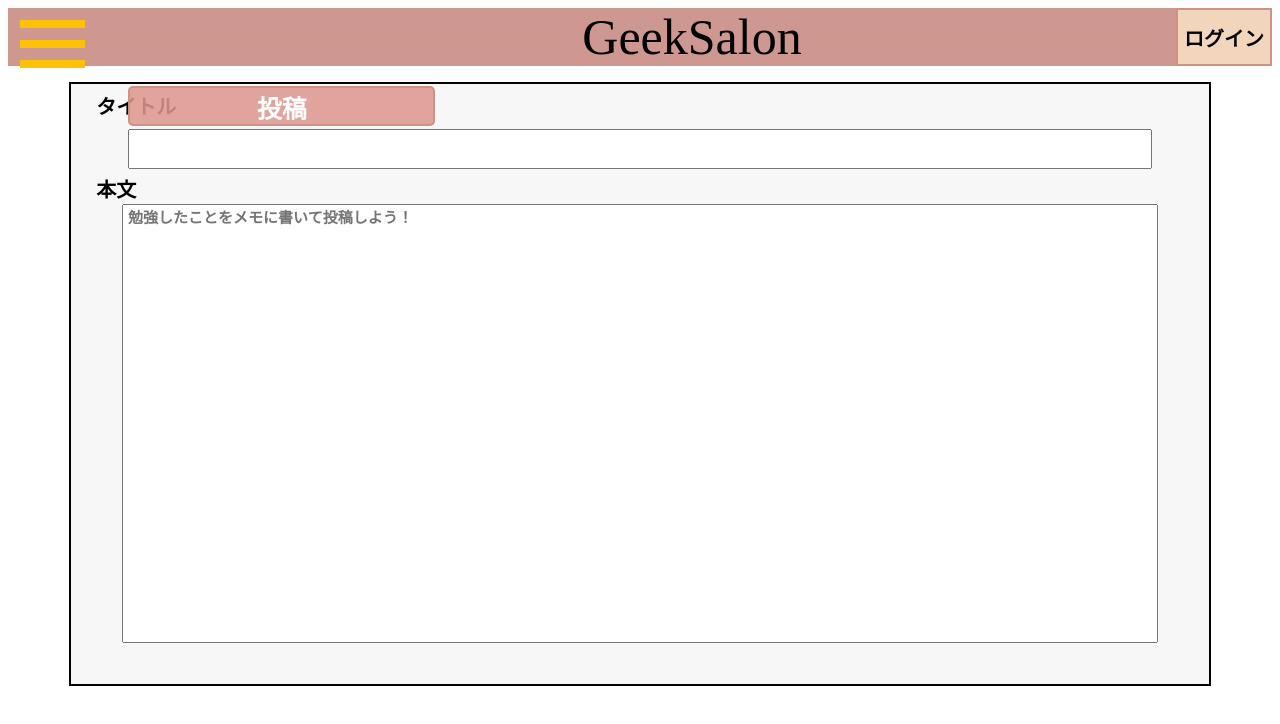
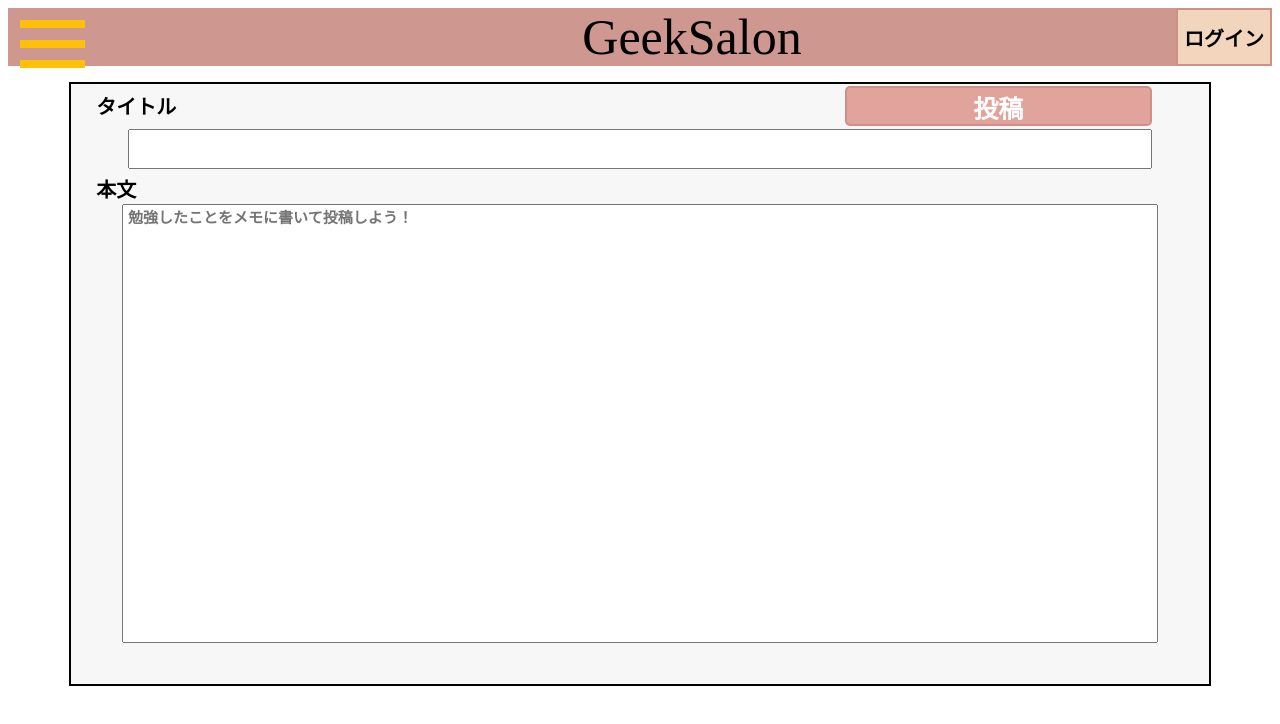
Before and after one commit to webex14-team-3/sky-app, a Vue app: page /memoFormat in a window 1280 px wide. Shown: the top 724 px of the page. Built offline with nearby package versions, Linux system fonts and the light colour scheme.

Commit message:
少し手直し

```diff
--- a/src/views/memoFormat.vue
+++ b/src/views/memoFormat.vue
@@ -253,7 +253,7 @@ body {
   position: absolute;
   top: 2px;
   display: flex;
-  /* justify-content: end; */
+  justify-content: flex-end;
 }
 .container-upload-button {
   /* ボーダーを追加し、homeScreenの投稿ボタンの色に合わせました */
```
